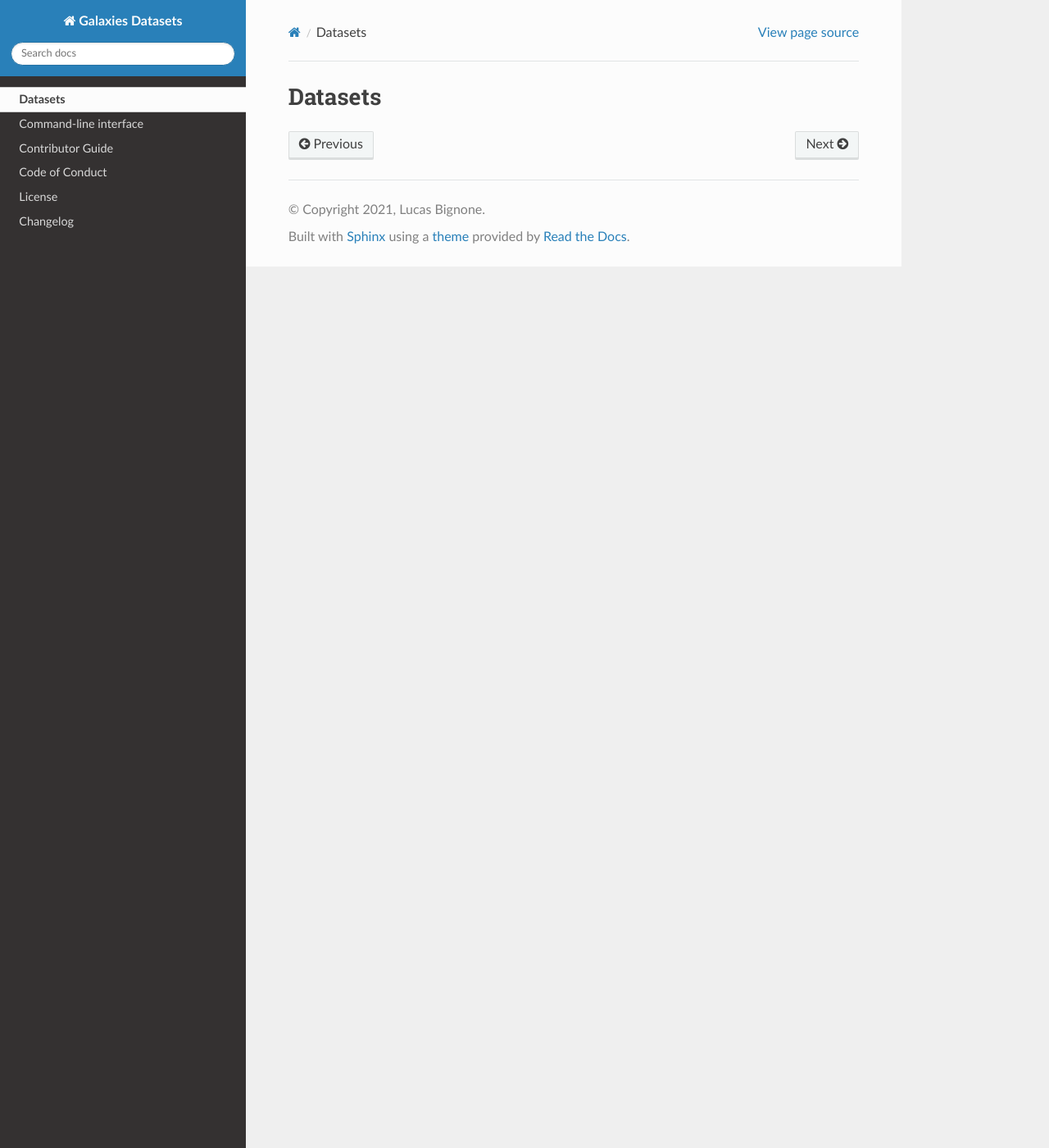
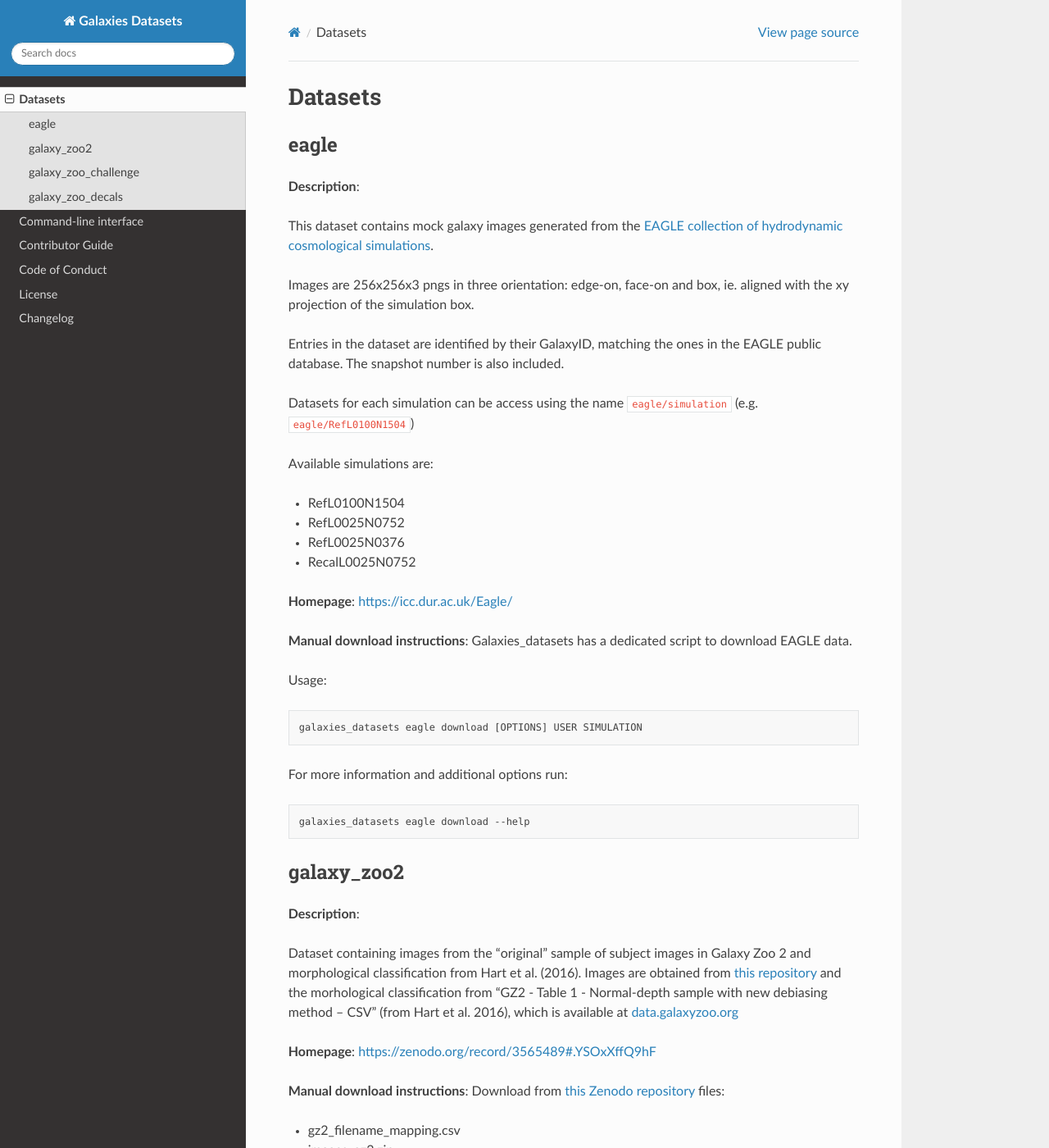
Before and after one commit to lbignone/galaxies_datasets, a Sphinx documentation site: the page built from docs/datasets.md, in a window 1280 px wide and 1400 px high. Shown: the whole window at 82% size. Built offline with Sphinx 7.4.7 and the Read the Docs theme 2.0.0, drawn with Linux system fonts in a browser that asks for light colours; some of the changed text lies outside the part shown.

```diff
--- a/docs/datasets.md
+++ b/docs/datasets.md
@@ -1 +1,105 @@
 # Datasets
+
+## eagle
+
+**Description**:
+
+This dataset contains mock galaxy images generated from the [EAGLE collection of
+hydrodynamic cosmological simulations](http://icc.dur.ac.uk/Eagle/).
+
+Images are 256x256x3 pngs in three orientation: edge-on, face-on and box, ie.
+aligned with the xy projection of the simulation box.
+
+Entries in the dataset are identified by their GalaxyID, matching the ones in the
+EAGLE public database. The snapshot number is also included.
+
+Datasets for each simulation can be access using the name `eagle/simulation` (e.g.
+`eagle/RefL0100N1504`)
+
+Available simulations are:
+
+- RefL0100N1504
+- RefL0025N0752
+- RefL0025N0376
+- RecalL0025N0752
+
+**Homepage**: [https://icc.dur.ac.uk/Eagle/](https://icc.dur.ac.uk/Eagle/)
+
+**Manual download instructions**:
+Galaxies_datasets has a dedicated script to download EAGLE data.
+
+Usage:
+
+    galaxies_datasets eagle download [OPTIONS] USER SIMULATION
+
+For more information and additional options run:
+
+    galaxies_datasets eagle download --help
+
+## galaxy_zoo2
+
+**Description**:
+
+Dataset containing images from the "original" sample of subject images in
+Galaxy Zoo 2 and morphological classification from Hart et al. (2016).
+Images are obtained from [this repository](https://zenodo.org/record/3565489#.YSOxXffQ9hF) and
+the morhological classification from "GZ2 - Table 1 - Normal-depth sample
+with new debiasing method – CSV" (from Hart et al. 2016), which is available at
+[data.galaxyzoo.org](https://data.galaxyzoo.org/)
+
+**Homepage**: [https://zenodo.org/record/3565489#.YSOxXffQ9hF](https://zenodo.org/record/3565489#.YSOxXffQ9hF)
+
+**Manual download instructions**:
+Download from [this Zenodo repository](https://zenodo.org/record/3565489#.YSOxXffQ9hF) files:
+
+- gz2_filename_mapping.csv
+- images_gz2.zip
+
+Download from the [galaxy zoo data site](https://data.galaxyzoo.org/) file:
+
+- gz2_hart16.csv
+
+Extract them in `manual_dir/galaxy_zoo_2`.
+
+## galaxy_zoo_challenge
+
+**Description**:
+
+This dataset contains the training data for the 2014 [Kaggle Galaxy Zoo
+competion](https://www.kaggle.com/c/galaxy-zoo-the-galaxy-challenge). This includes images and labels.
+
+**Homepage**: [https://www.kaggle.com/c/galaxy-zoo-the-galaxy-challenge](https://www.kaggle.com/c/galaxy-zoo-the-galaxy-challenge)
+
+**Manual download instructions**:
+Download the following files from the [Kaggle competition site](https://www.kaggle.com/c/galaxy-zoo-the-galaxy-challenge):
+
+- images_training_rev1.zip
+- images_test_rev1.zip
+- training_solutions_rev1.zip
+
+Extract them in `manual_dir/galaxy_zoo_challenge`
+
+## galaxy_zoo_decals
+
+**Description**:
+
+This repository contains the data released in the paper "Galaxy Zoo DECaLS:
+Detailed Visual Morphology Measurements from Volunteers and Deep Learning
+for 314000 Galaxies"
+
+**Homepage**: [https://doi.org/10.5281/zenodo.4196266](https://doi.org/10.5281/zenodo.4196266)
+
+**Manual download instructions**:
+Download from this [Zenodo
+repository](https://zenodo.org/record/4573248#.YSEdzPfQ_mg) the
+following three csv files and place them in `manual_dir/galaxy_zoo_decals`
+
+- gz_decals_volunteers_1_and_2.csv
+- gz_decals_volunteers_5.csv
+- gz_decals_auto_posteriors.csv
+
+Also download all four gz_decals_dr5_png_part\*.zip files and extract
+them in `manual_dir/galaxy_zoo_decals`. You should end up with with
+four folders structured like this:
+
+    gz_decals_dr5_png_part*.zip/J*/J*.png
```
Also changed, not shown: README.rst (+11 -7 lines), src/galaxies_datasets/scripts/documentation/build_catalog.py (+5 -4 lines), src/galaxies_datasets/scripts/documentation/dataset_template.md (+1 -1 lines), 4 other files.
